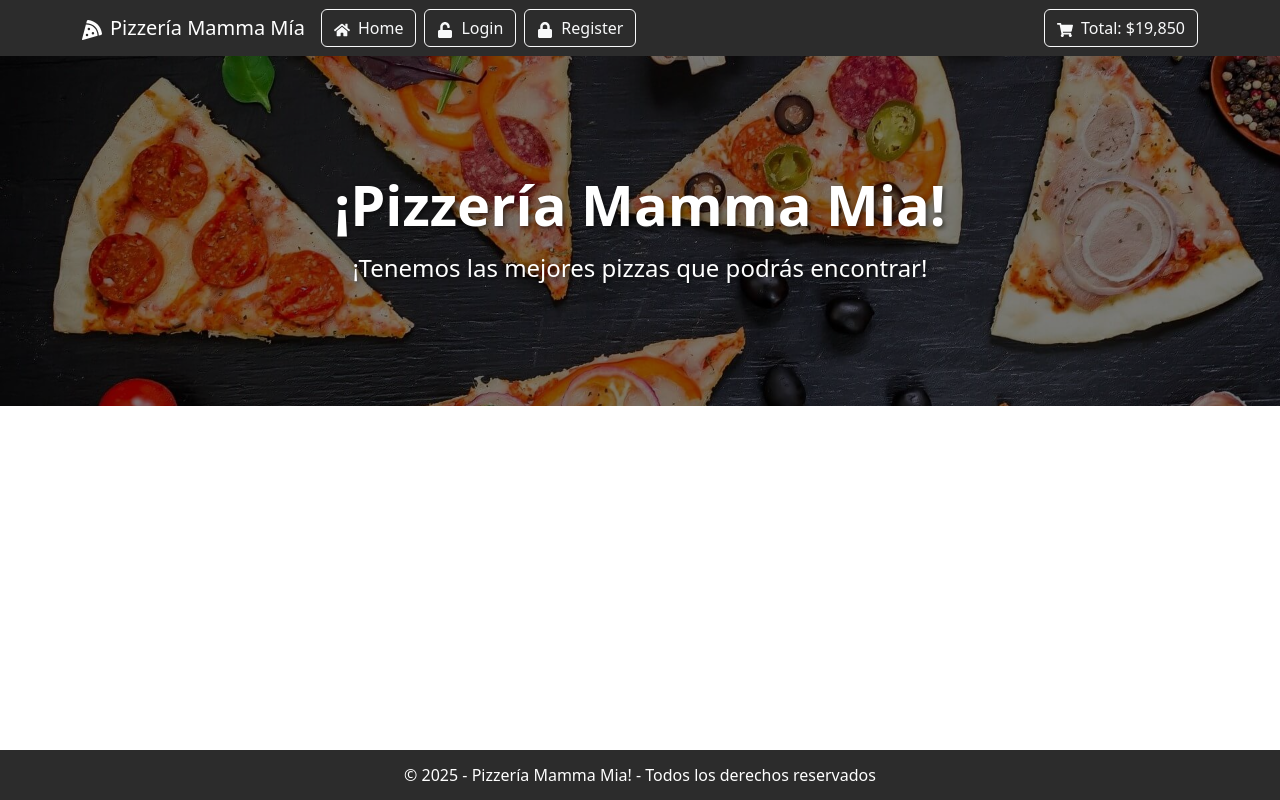
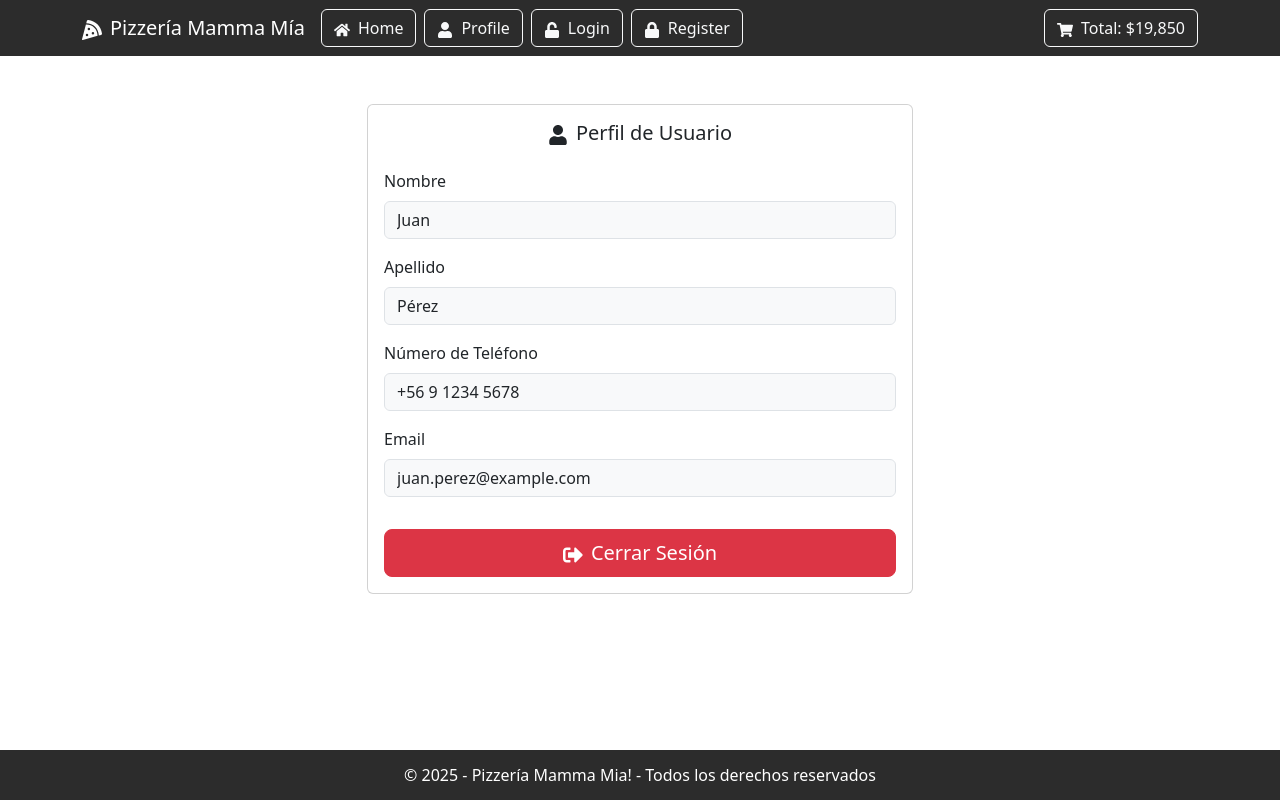
Before and after one commit to edolivares/desafio_latam_G103_REACT_desafio_01, a React (Vite) app: page /profile in a window 1280 px wide. Built offline with nearby package versions, Linux system fonts and the light colour scheme.

Commit message:
Resolve Hito 5. Agrega página 404 y profile. Agrega mejoras de css para posicionamiento vertical de contenedores flex.

```diff
--- a/src/App.jsx
+++ b/src/App.jsx
@@ -5,10 +5,12 @@ import Header from '@components/Header'
 import Footer from '@components/Footer'
 import { CartProvider } from '@contexts/CartContext'
 import Home from '@pages/Home'
-// import Login from '@pages/Login'
-// import Register from '@pages/Register'
+import Login from '@pages/Login'
+import Register from '@pages/Register'
 import Cart from '@pages/Cart'
 import PizzaInfo from '@pages/PizzaInfo'
+import Profile from '@pages/Profile'
+import NotFound from '@pages/NotFound'
 
 function App() {
   return (
@@ -20,10 +22,12 @@ function App() {
           <div className="main-content-wrapper">
             <Routes>
               <Route path="/" element={<Home />} />
-              {/* <Route path="/login" element={<Login />} /> */}
-              {/* <Route path="/register" element={<Register />} /> */}
+              <Route path="/login" element={<Login />} />
+              <Route path="/register" element={<Register />} />
               <Route path="/cart" element={<Cart />} />
               <Route path="/pizza/:slug" element={<PizzaInfo />} />
+              <Route path="/profile" element={<Profile />} />
+              <Route path="*" element={<NotFound />} />
             </Routes>
           </div>
 
--- a/src/assets/css/main.css
+++ b/src/assets/css/main.css
@@ -20,7 +20,7 @@ body {
 
 #root {
   width: 100%;
-  min-height: 100vh;
+  height: 100%;
   margin: 0;
   padding: 0;
   max-width: none;
@@ -36,17 +36,22 @@ body {
 }
 
 .main-content-wrapper {
-  flex: 1;
+  flex: 1 1 auto;
   display: flex;
   flex-direction: column;
   width: 100%;
 }
 
 .page-container {
-  flex: 1;
+  flex: 1 1 auto;
   display: flex;
   flex-direction: column;
   width: 100%;
+  min-height: 0;
+}
+
+.page-container-centered {
+  min-height: 60vh;
 }
 
 .main-content {
--- a/src/components/Header.jsx
+++ b/src/components/Header.jsx
@@ -6,14 +6,7 @@ import NavbarComponent from '@components/Navbar'
 function Header() {
   const location = useLocation()
   const pathname = location.pathname
-  const pathSegments = pathname.split('/').filter(Boolean)
-  //const isHome = pathname === '/' || (pathname.endsWith('/') && pathSegments.length <= 1)
-  const isLogin = pathname.includes('/login')
-  const isRegister = pathname.includes('/register')
-  const isCart = pathname.includes('/cart')
-  const isPizza = pathname.includes('/pizza')
-
-  const showHero = !isLogin && !isRegister && !isCart && !isPizza
+  const showHero = pathname === '/'
 
   return (
     <header className="header">
--- a/src/components/Navbar.jsx
+++ b/src/components/Navbar.jsx
@@ -19,6 +19,10 @@ function NavbarComponent() {
           <FaHome className="me-2" />
           Home
         </Button>
+        <Button variant="outline-light" as={Link} to="/profile" className="me-2">
+          <FaUser className="me-2" />
+          Profile
+        </Button>
         {!token ? (
           <>
             <Button variant="outline-light" as={Link} to="/login" className="me-2">
@@ -32,7 +36,7 @@ function NavbarComponent() {
           </>
         ) : (
           <>
-            <Button variant="outline-light" className="me-2">
+            <Button variant="outline-light" as={Link} to="/profile" className="me-2">
               <FaUser className="me-2" />
               Profile
             </Button>
--- a/src/pages/Home.jsx
+++ b/src/pages/Home.jsx
@@ -21,7 +21,7 @@ function Home() {
 
   if (loading) {
     return (
-      <main className="main-content mb-5">
+      <main className="main-content mb-5 justify-content-center">
         <Container className="mt-5">
           <p className="text-center">Cargando pizzas...</p>
         </Container>
--- /dev/null
+++ b/src/pages/NotFound.jsx
@@ -0,0 +1,44 @@
+import { Container, Button, Card, Row, Col } from 'react-bootstrap'
+import { Link } from 'react-router-dom'
+import { FaHome, FaExclamationTriangle } from 'react-icons/fa'
+
+function NotFound() {
+  return (
+    <div className="page-container justify-content-center">
+      <Container className="mt-5 mb-5">
+        <Row className="justify-content-center">
+          <Col xs={12} md={8} lg={6}>
+            <Card className="text-center">
+              <Card.Body className="py-5">
+                <FaExclamationTriangle
+                  size={80}
+                  className="text-warning mb-4"
+                />
+                <Card.Title as="h1" className="display-1 fw-bold mb-3">
+                  404
+                </Card.Title>
+                <Card.Text as="h2" className="h4 mb-3">
+                  Página no encontrada
+                </Card.Text>
+                <Card.Text className="text-muted mb-4">
+                  Lo sentimos, la página que buscas no existe o ha sido movida.
+                </Card.Text>
+                <Button
+                  as={Link}
+                  to="/"
+                  variant="primary"
+                  size="lg"
+                >
+                  <FaHome className="me-2" />
+                  Volver al Inicio
+                </Button>
+              </Card.Body>
+            </Card>
+          </Col>
+        </Row>
+      </Container>
+    </div>
+  )
+}
+
+export default NotFound
--- a/src/pages/PizzaInfo.jsx
+++ b/src/pages/PizzaInfo.jsx
@@ -1,7 +1,7 @@
 import { useState, useEffect } from 'react'
 import { useParams, Link } from 'react-router-dom'
 import { Container, Row, Col, Button, Card } from 'react-bootstrap'
-import { FaCheese, FaShoppingCart, FaArrowLeft } from 'react-icons/fa'
+import { FaCheese, FaShoppingCart, FaArrowLeft, FaExclamationTriangle } from 'react-icons/fa'
 import { useCart } from '@contexts/CartContext'
 import { toast } from 'react-toastify'
 
@@ -40,9 +40,13 @@ function PizzaInfo() {
 
   if (loading) {
     return (
-      <div className="page-container">
-        <Container className="mt-5 mb-5">
-          <p className="text-center">Cargando información de la pizza...</p>
+      <div className="page-container d-flex align-items-center page-container-centered justify-content-center">
+        <Container>
+          <Row className="justify-content-center">
+            <Col xs={12} className="text-center">
+              <p>Cargando información de la pizza...</p>
+            </Col>
+          </Row>
         </Container>
       </div>
     )
@@ -50,16 +54,35 @@ function PizzaInfo() {
 
   if (error || !pizza) {
     return (
-      <div className="page-container">
+      <div className="page-container justify-content-center">
         <Container className="mt-5 mb-5">
-          <div className="text-center">
-            <h2>Pizza no encontrada</h2>
-            <p className="text-muted">{error || 'La pizza que buscas no existe'}</p>
-            <Button as={Link} to="/" variant="primary" className="mt-3">
-              <FaArrowLeft className="me-2" />
-              Volver al inicio
-            </Button>
-          </div>
+          <Row className="justify-content-center">
+            <Col xs={12} md={8} lg={6}>
+              <Card className="text-center">
+                <Card.Body className="py-5">
+                  <FaExclamationTriangle
+                    size={80}
+                    className="text-warning mb-4"
+                  />
+                  <Card.Title as="h2" className="h3 mb-3 fw-bold">
+                    Pizza no encontrada
+                  </Card.Title>
+                  <Card.Text className="text-muted mb-4">
+                    {error || 'La pizza que buscas no existe o ha sido eliminada.'}
+                  </Card.Text>
+                  <Button
+                    as={Link}
+                    to="/"
+                    variant="primary"
+                    size="lg"
+                  >
+                    <FaArrowLeft className="me-2" />
+                    Volver al inicio
+                  </Button>
+                </Card.Body>
+              </Card>
+            </Col>
+          </Row>
         </Container>
       </div>
     )
--- /dev/null
+++ b/src/pages/Profile.jsx
@@ -0,0 +1,95 @@
+import { useState } from 'react'
+import { Container, Card, Row, Col, Button, Form } from 'react-bootstrap'
+import { Link, useNavigate } from 'react-router-dom'
+import { FaSignOutAlt, FaUser } from 'react-icons/fa'
+import { toast } from 'react-toastify'
+
+function Profile() {
+  const navigate = useNavigate()
+  const [userData, setUserData] = useState({
+    nombre: 'Juan',
+    apellido: 'Pérez',
+    telefono: '+56 9 1234 5678',
+    email: 'juan.perez@example.com'
+  })
+
+  const handleLogout = () => {
+    toast.success('Sesión cerrada exitosamente')
+    navigate('/')
+  }
+
+  return (
+    <div className="page-container">
+      <Container className="mt-5 mb-5">
+        <Row className="justify-content-center">
+          <Col xs={12} md={8} lg={6}>
+            <Card>
+              <Card.Body>
+                <Card.Title className="text-center mb-4">
+                  <FaUser className="me-2" />
+                  Perfil de Usuario
+                </Card.Title>
+
+                <Form>
+                  <Form.Group className="mb-3" controlId="formNombre">
+                    <Form.Label>Nombre</Form.Label>
+                    <Form.Control
+                      type="text"
+                      value={userData.nombre}
+                      readOnly
+                      className="bg-light"
+                    />
+                  </Form.Group>
+
+                  <Form.Group className="mb-3" controlId="formApellido">
+                    <Form.Label>Apellido</Form.Label>
+                    <Form.Control
+                      type="text"
+                      value={userData.apellido}
+                      readOnly
+                      className="bg-light"
+                    />
+                  </Form.Group>
+
+                  <Form.Group className="mb-3" controlId="formTelefono">
+                    <Form.Label>Número de Teléfono</Form.Label>
+                    <Form.Control
+                      type="tel"
+                      value={userData.telefono}
+                      readOnly
+                      className="bg-light"
+                    />
+                  </Form.Group>
+
+                  <Form.Group className="mb-3" controlId="formEmail">
+                    <Form.Label>Email</Form.Label>
+                    <Form.Control
+                      type="email"
+                      value={userData.email}
+                      readOnly
+                      className="bg-light"
+                    />
+                  </Form.Group>
+
+                  <div className="d-grid">
+                    <Button
+                      variant="danger"
+                      size="lg"
+                      onClick={handleLogout}
+                      className="mt-3"
+                    >
+                      <FaSignOutAlt className="me-2" />
+                      Cerrar Sesión
+                    </Button>
+                  </div>
+                </Form>
+              </Card.Body>
+            </Card>
+          </Col>
+        </Row>
+      </Container>
+    </div>
+  )
+}
+
+export default Profile
```
Also changed, not shown: 1 other file (tests, documents, lock files or other folders).
